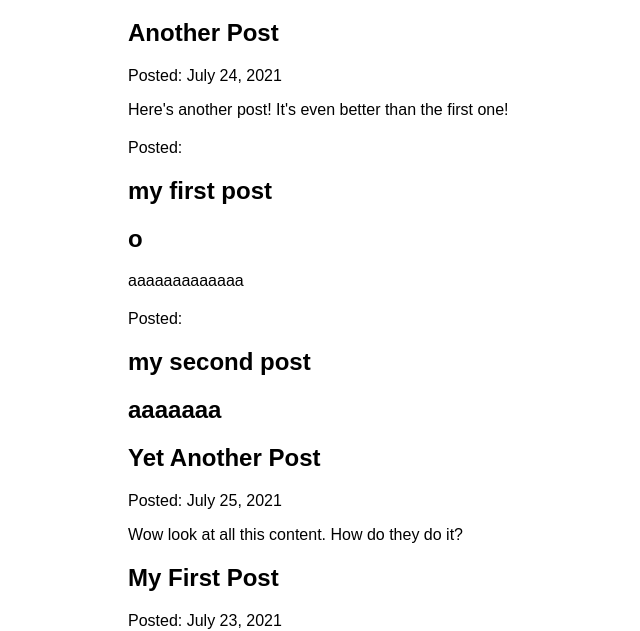
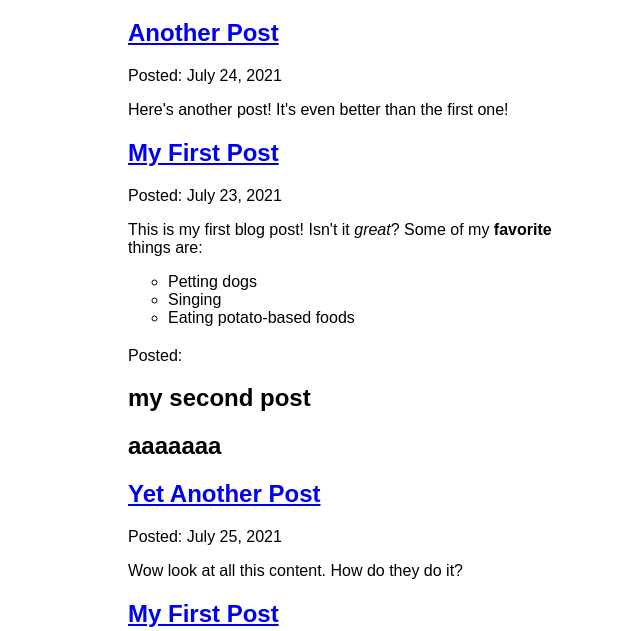
Before and after one commit to dkdk443/my-gatsby-site, a Gatsby site: page /blog in a window 1280 px wide. Shown: the part 175-806 px from the top of the page, without its empty margins (302-942 px from the left). Built offline with nearby package versions, Linux system fonts and the light colour scheme; Gatsby itself is replaced by a stand-in of ours.

Commit message:
Finished Gatsby Tutorial Part 6

```diff
--- a/blog/my-first-post.md
+++ /dev/null
@@ -1,3 +0,0 @@
-# my first post
-## o
-aaaaaaaaaaaaa
--- /dev/null
+++ b/blog/my-first-post.mdx
@@ -0,0 +1,11 @@
+---
+title: "My First Post"
+date: "2021-07-23"
+---
+
+This is my first blog post! Isn't it _great_?
+Some of my **favorite** things are:
+
+- Petting dogs
+- Singing
+- Eating potato-based foods
--- a/src/pages/blog.js
+++ b/src/pages/blog/index.js
@@ -1,7 +1,7 @@
 import * as React from 'react';
-import { graphql } from 'gatsby'
+import { graphql, Link } from 'gatsby'
 import { MDXRenderer } from 'gatsby-plugin-mdx'
-import Layout from '../components/layouts';
+import Layout from '../../components/layouts';
 const BlogPage = ({ data }) => {
   return (
     <Layout pageTitle="Blog Page">
@@ -9,17 +9,20 @@ const BlogPage = ({ data }) => {
         {
           data.allMdx.nodes.map(node => (
             <article key={node.id}>
-            <h2>{node.frontmatter.title}</h2>
+              <h2>
+                <Link to={`/blog/${node.slug}`}>
+                  {node.frontmatter.title}
+                </Link>
+
+              </h2>
               <p>Posted: {node.frontmatter.date}</p>
-               <MDXRenderer>
-              {node.body}
+              <MDXRenderer>
+                {node.body}
               </MDXRenderer>
           </article>
           ))
        }
       </ul>
-      <p>これはblog</p>
-
     </Layout>
   )
 }
@@ -34,6 +37,7 @@ export const query = graphql`
         }
         id
         body
+        slug
       }
     }
   }
--- a/src/pages/index.js
+++ b/src/pages/index.js
@@ -1,5 +1,4 @@
 import * as React from "react"
-import { Link } from 'gatsby'
 import Layout from "../components/layouts"
 import { StaticImage } from "gatsby-plugin-image"
 // markup
```
Also changed, not shown: src/pages/blog/{mdx.slug}.js (added, +28 -0 lines).
